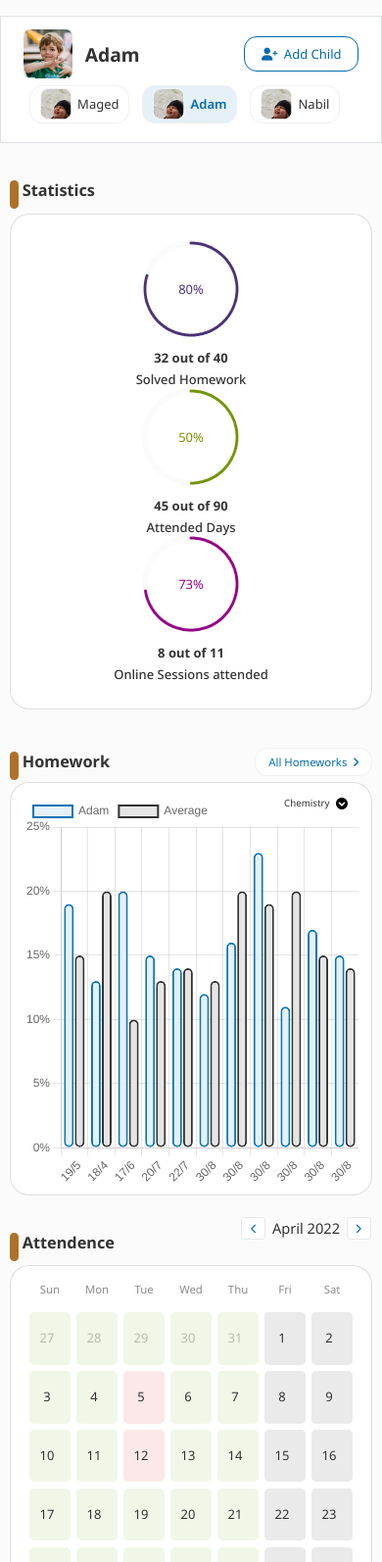
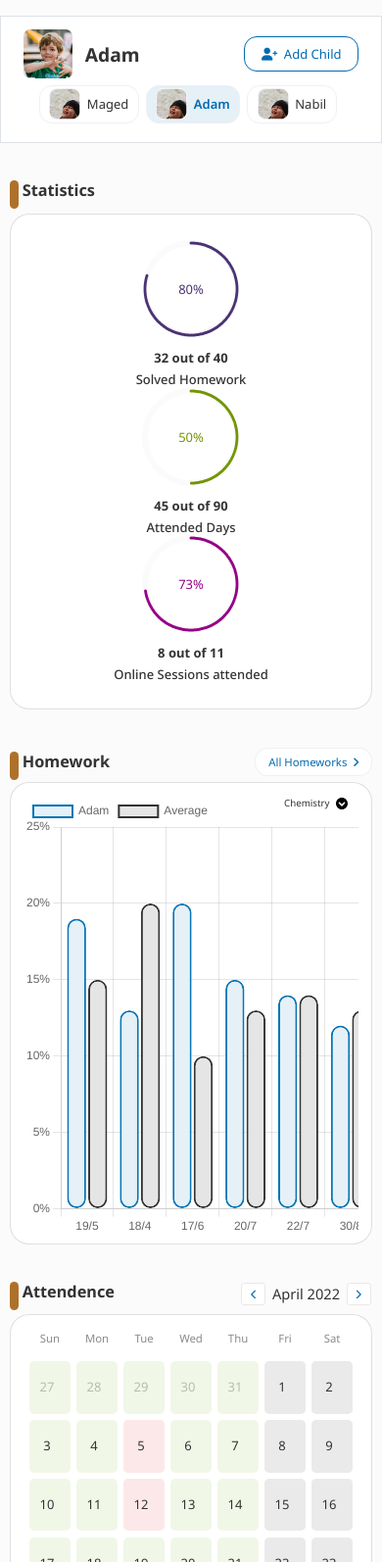
Before and after one commit to ahmedazimbayoumi/nagwa-task, a website: page main/index.html in a window 390 px wide. Shown: the part 81-1675 px from the top of the page at 98% size. Drawn offline with Linux system fonts and the light colour scheme.

Commit message:
ui changes

```diff
--- a/main/index.html
+++ b/main/index.html
@@ -138,7 +138,13 @@
           <option value="3">Three</option>
         </select>
 
-        <canvas id="myChart" height="400" style="height: 100%; width: 100%;"></canvas>
+        <div class="bar-wrapper">
+          <div class="chart-container">
+            <canvas id="myChart"></canvas>
+          </div>
+        </div>
+
+
       </div>
     </div>
 
@@ -318,20 +324,18 @@
         </div>
       </div>
     </div>
-    <div class="card round-2 p-3 mt-1">
+    <div class="card round-2 p-3 mt-1 table-data-footer">
       <div class="row g-1">
-          <div class="col-10 d-flex align-items-center">
+          <div class="col-md-10 col-8 d-flex align-items-center">
             <h3 class="h6 fw-bold mb-0">Total Mark</h3>
           </div>
-          <div class="col-2 d-flex align-items-center" style="margin-left: -0.9rem;">
+          <div class="side-points col-md-2 col-4 d-flex align-items-center">
             <div class="d-flex justify-content-between w-100">
               <div class="vr"></div>
               <h3 class="h6 mb-0"> <span class="fw-bold f-3">3785</span> / <span class="text-muted-2 f-3">4000</span></h3>
             </div>
           </div>
       </div>
-
-
     </div>
 
   </div>
@@ -427,7 +431,7 @@
 
     var densityData = {
       label: 'Adam',
-      data: [19, 13, 20, 15, 14, 12, 16, 23, 11, 17, 15],
+      data: [19, 13, 20, 15, 14, 12, 16, 23, 11, 17, 15, 15, 14, 12, 16, 23],
       backgroundColor: '#E5F0F7',
       borderColor: '#0575B6',
       borderWidth: 2,
@@ -437,7 +441,7 @@
 
     var gravityData = {
       label: 'Average',
-      data: [15, 20, 10, 13, 14, 13, 20, 19, 20, 15, 14],
+      data: [15, 20, 10, 13, 14, 13, 20, 19, 20, 15, 14, 10, 13, 14, 13, 20],
       backgroundColor: '#E5E5E5',
       borderColor: '#333333',
       borderWidth: 2,
@@ -446,7 +450,7 @@
     };
 
     var planetData = {
-      labels: ["19/5", "18/4", "17/6", "20/7", "22/7", "30/8", "30/8", "30/8", "30/8", "30/8", "30/8"],
+      labels: ["19/5", "18/4", "17/6", "20/7", "22/7", "30/8", "30/8", "30/8", "30/8", "30/8", "30/8","20/7", "22/7", "30/8", "30/8", "30/8"],
       datasets: [densityData, gravityData]
     };
 
@@ -458,6 +462,7 @@
 
       options: {
         responsive: true,
+        maintainAspectRatio: true,
         plugins: {
           legend: {
             position: "top",
--- a/main/sass/style-files/_index.scss
+++ b/main/sass/style-files/_index.scss
@@ -7,7 +7,6 @@
 @import 'base';
 @import 'components/header';
 @import 'components/footer';
-@import 'responsive';
 @import 'utilities';
 @import 'components/btn-cards';
 
@@ -21,3 +20,5 @@
 
 @import url('https://fonts.googleapis.com/css2?family=Noto+Sans:wght@300;400;500;600;700&display=swap');
 @import 'fonts';
+
+@import 'responsive';
--- a/main/sass/style-files/_responsive.scss
+++ b/main/sass/style-files/_responsive.scss
@@ -31,4 +31,12 @@
             overflow-x: scroll;
         }
     }
+    .fc-header-toolbar {
+        top: -8%;
+    }
+    .table-data-footer {
+        .side-points {
+            margin-left:inherit;
+        }
+    }
 }
--- a/main/sass/style-files/charts/_bar-chart.scss
+++ b/main/sass/style-files/charts/_bar-chart.scss
@@ -16,3 +16,14 @@
 .form-select {
     background-image: url('./../img/circle-chevron-down-solid.svg');
 }
+
+.bar-wrapper {
+
+    @media (max-width: 767.98px) {
+        overflow-x: scroll;
+        .chart-container {
+            position: relative;  width:900px;
+        }
+    }
+
+}
--- a/main/sass/style-files/charts/_calendar.scss
+++ b/main/sass/style-files/charts/_calendar.scss
@@ -12,7 +12,7 @@
 
 .fc-header-toolbar {
     position: absolute;
-    top: -50px;
+    top: -10%;
     right: 0;
 }
 
--- a/main/sass/style-files/charts/_table-data.scss
+++ b/main/sass/style-files/charts/_table-data.scss
@@ -10,3 +10,9 @@ th {
 .table tr:last-child th {
     border-bottom: 0;
 }
+
+.table-data-footer {
+    .side-points {
+        margin-left: -.9rem;
+    }
+}
```
Also changed, not shown: main/assets/css/main.css, main/assets/css/main.min.css, main/assets/js/scripts.min.js (added), main/assets/js/util.js (added).
